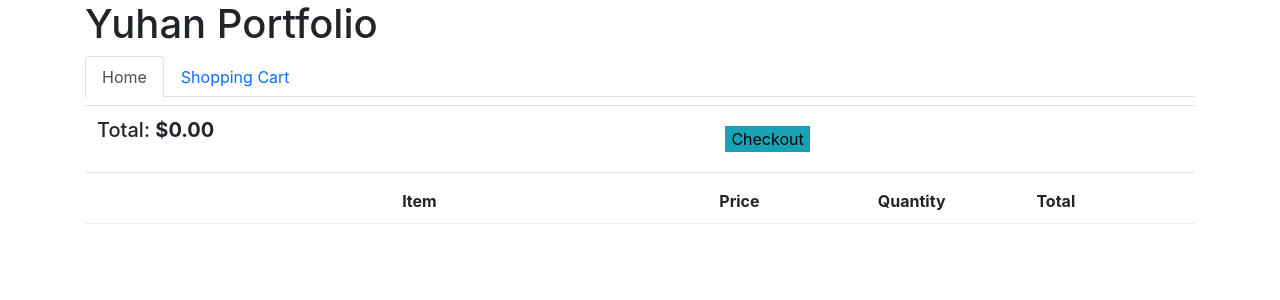
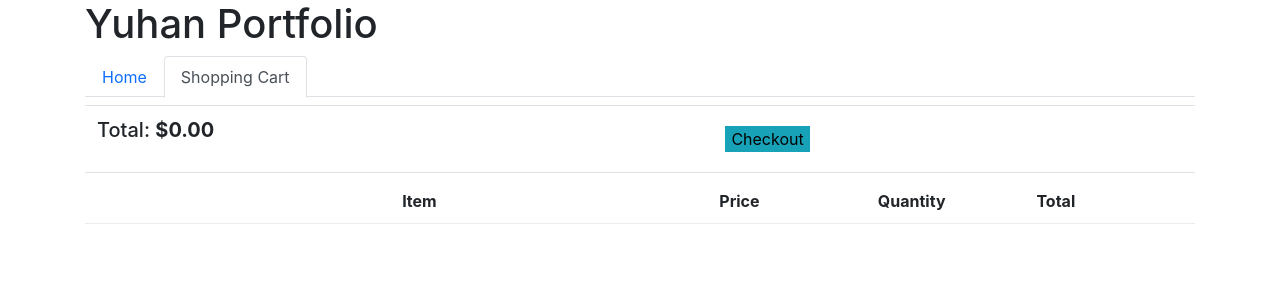
Before and after one commit to CarolineFang1998/django_project, a Django app: page /shopping_cart/ in a window 1280 px wide. Shown: the top 300 px of the page. Run offline with Django 4.2, Linux system fonts and the light colour scheme; lists and menus that the app fills with data are empty.

Commit message:
change active

```diff
--- a/core/templates/core/shopping_cart.html
+++ b/core/templates/core/shopping_cart.html
@@ -12,10 +12,10 @@
 
     <ul class="nav nav-tabs mt-2 mb-2">
         <li class="nav-item">
-            <a class="nav-link active" href="/">Home</a>
+            <a class="nav-link " href="/">Home</a>
         </li>
         <li class="nav-item">
-            <a class="nav-link" href="">Shopping Cart</a>
+            <a class="nav-link active" href="">Shopping Cart</a>
         </li>
     </ul>
     <table class="table">
```
